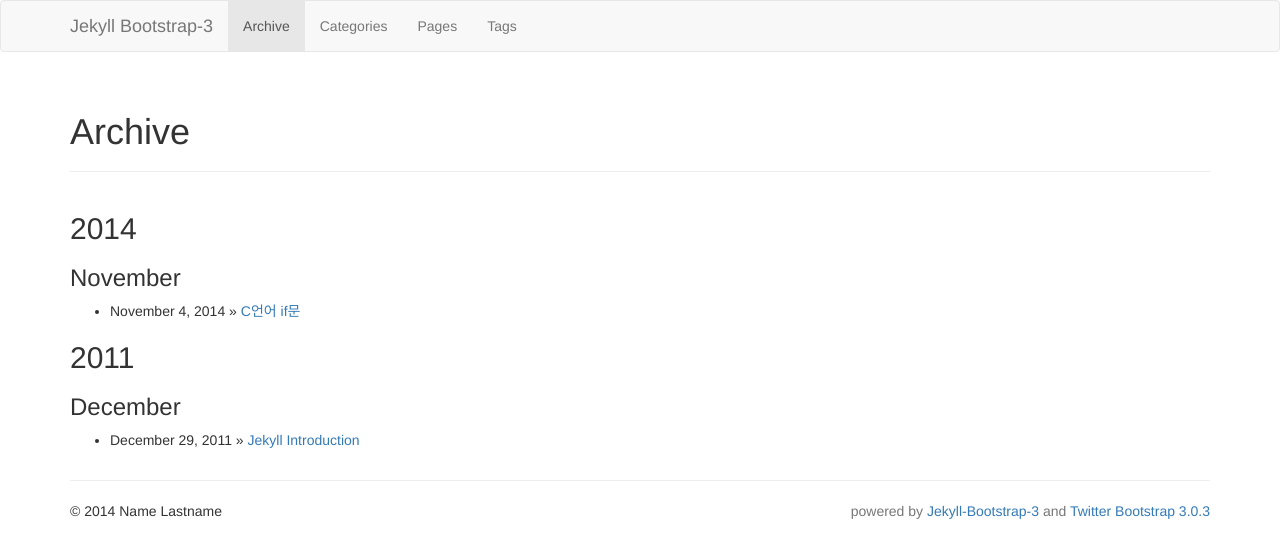
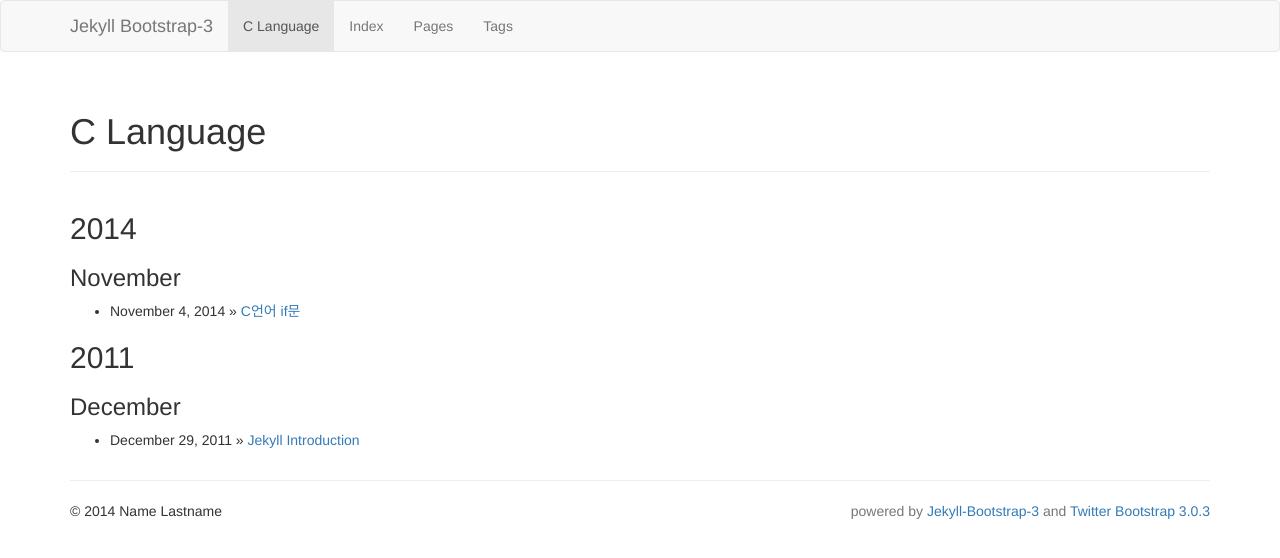
Before and after one commit to jaehwannn/study, a Jekyll site: the page built from archive.html, in a window 1280 px wide. Shown: the top 558 px of the page. Built offline with Jekyll 4.4.1, drawn with Linux system fonts in a browser that asks for light colours; nearby versions of some CDN libraries; library files that are not in the unit come from our copies.

Commit message:
second blog

```diff
--- a/archive.html
+++ b/archive.html
@@ -1,7 +1,7 @@
 ---
 layout: page
-title : Archive
-header : Post Archive
+title : C Language
+header : Post C Language
 group: navigation
 ---
 {% include JB/setup %}
--- a/categories.html
+++ b/categories.html
@@ -1,6 +1,6 @@
 ---
 layout: page
-title: Categories
+title: Index
 header: Posts By Category
 group: navigation
 ---
```
